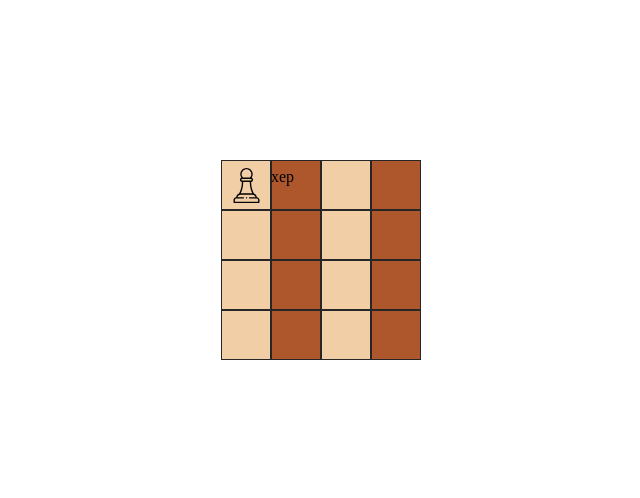
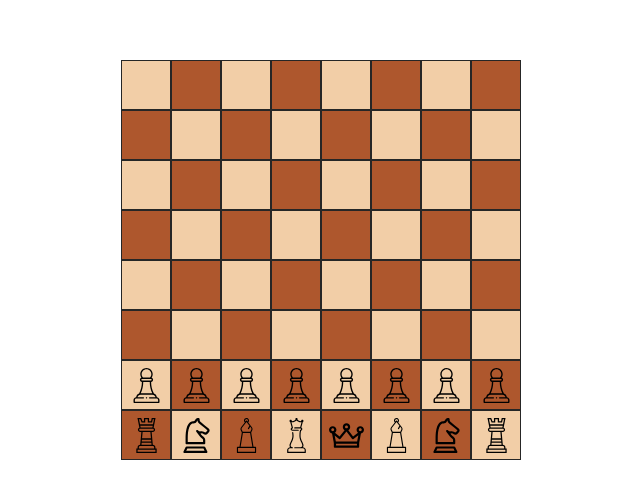
Before and after one commit to krai54rus/chess, a plain HTML site: page public/index.html in a window 1280 px wide. Shown: the part 148-646 px from the top of the page, without its empty margins (319-959 px from the left). Drawn offline with Linux system fonts and the light colour scheme.

Commit message:
nice commit

```diff
--- a/public/assets/main.css
+++ b/public/assets/main.css
@@ -11,18 +11,20 @@
     display: flex;
     justify-content: center;
     align-items: center;
+    position: relative;
 }
 .table {
     display: flex;
     justify-content: center;
     align-items: center;
+    position: relative;
 }
 .table-cells{
     display: flex;
     flex-wrap: wrap;
     justify-content: flex-start;
     align-items: center;
-    width: 200px;
+    width: 400px;
 }
 .cell {
     width: 50px;
@@ -32,12 +34,12 @@
     justify-content: center;
     align-items: center;
 }
-.cell:nth-child(odd) {
+/* .cell:nth-child(odd) {
     background-color: #F2CEA7;
 }
 .cell:nth-child(even) {
     background-color: #AE572D;
-}
+} */
 .chessman{
     position: absolute;
     width: 35px;
--- a/public/index.html
+++ b/public/index.html
@@ -1,5 +1,6 @@
 <!DOCTYPE html>
 <html lang="en">
+
 <head>
     <meta charset="UTF-8">
     <meta http-equiv="X-UA-Compatible" content="IE=edge">
@@ -7,15 +8,61 @@
     <title>Chess</title>
     <link rel="stylesheet" href="./assets/main.css">
 </head>
+
 <body>
     <div class="table-wrapper">
-        <div class="table">
+        <div class="table" id="table">
+
             <div class="table-cells">
-                <div class="cell">
-                    <div class="chessman">
-                        <img class="chessman-img" src="./assets/chessmen/pawn.svg" alt="">
-                    </div>
-                </div>
+                <div class="cell"></div>
+                <div class="cell"></div>
+                <div class="cell"></div>
+                <div class="cell"></div>
+                <div class="cell"></div>
+                <div class="cell"></div>
+                <div class="cell"></div>
+                <div class="cell"></div>
+                <div class="cell"></div>
+                <div class="cell"></div>
+                <div class="cell"></div>
+                <div class="cell"></div>
+                <div class="cell"></div>
+                <div class="cell"></div>
+                <div class="cell"></div>
+                <div class="cell"></div>
+                <div class="cell"></div>
+                <div class="cell"></div>
+                <div class="cell"></div>
+                <div class="cell"></div>
+                <div class="cell"></div>
+                <div class="cell"></div>
+                <div class="cell"></div>
+                <div class="cell"></div>
+                <div class="cell"></div>
+                <div class="cell"></div>
+                <div class="cell"></div>
+                <div class="cell"></div>
+                <div class="cell"></div>
+                <div class="cell"></div>
+                <div class="cell"></div>
+                <div class="cell"></div>
+                <div class="cell"></div>
+                <div class="cell"></div>
+                <div class="cell"></div>
+                <div class="cell"></div>
+                <div class="cell"></div>
+                <div class="cell"></div>
+                <div class="cell"></div>
+                <div class="cell"></div>
+                <div class="cell"></div>
+                <div class="cell"></div>
+                <div class="cell"></div>
+                <div class="cell"></div>
+                <div class="cell"></div>
+                <div class="cell"></div>
+                <div class="cell"></div>
+                <div class="cell"></div>
+                <div class="cell"></div>
                 <div class="cell"></div>
                 <div class="cell"></div>
                 <div class="cell"></div>
@@ -32,9 +79,12 @@
                 <div class="cell"></div>
                 <div class="cell"></div>
             </div>
+            <div class="chessmen-container" id="chessmen-container"></div>
         </div>
-        <div class="chessmen-container" id="chessmen-container"></div>
+
+
     </div>
     <script src="../src/index.js"></script>
 </body>
+
 </html>
--- a/src/index.js
+++ b/src/index.js
@@ -1,63 +1,174 @@
-console.log('hello');
+let cells = document.querySelectorAll('.cell');
+const chessmenContainer = document.getElementById('chessmen-container');
+const tableMeasure = document.getElementById('table').getBoundingClientRect();
+let indexX = 0;
+let indexY = 9;
+let iter = 0;
+const symb = ['a','b','c','d','e','f','g','h'];
+const tableCoords = {};
+let cellsColor = 1;
+const light = '#F2CEA7';
+const brown = '#AE572D';
+function tableColor(cell,index){
+    if (index % 2) {
+        if (cellsColor) {
+            cell.style.backgroundColor = brown;
+        }else{
+            cell.style.backgroundColor = light;
+        }
+        if (index % 8 == 7) {
+            if (cellsColor) {
+                cellsColor = 0;
+            }else{
+                cellsColor = 1;
+            }
+        }
+    }else{
+        if (!cellsColor) {
+            cell.style.backgroundColor = brown;
+        }else{
+            cell.style.backgroundColor = light;
+        }
+    }
+}
+cells.forEach(function(cell,index){
+    tableColor(cell,index);
+    // Получаем координаты и размеры клетки
+    let cellMeasure = cell.getBoundingClientRect(),
+    relativePos = {};
 
-let cells = document.querySelectorAll('.cell');
-const chessmenContainer = document.getElementById('chessmen-container'); ;
-let indexY = 0;
-let indexX = 0;
-let iter = 0;
-const symb = ['a','b','c','d'];
-const tableCoords = {};
-cells.forEach(function(cell,index){
-    // coords
-    let coords = cell.getBoundingClientRect();
-    console.log(coords);
-
-    indexY++;
-    let ostatok = index % 4;
+    relativePos.x = cellMeasure.left - tableMeasure.left;
+    relativePos.y = cellMeasure.top - tableMeasure.top;
+    // Каждый 4 индекс переносим цифру по X и смещаем Н lj 1
+    indexX++;
+    let ostatok = index % 8;
     if (!ostatok) {
-        indexX++;
-        indexY = 1;
+        indexY--;
+        indexX = 1;
     }
+    // Текущие Y и X по шахматной доске
     let currIndexY = indexY;
-    let currIndexX = indexX;
-    // let name = `${symb[currIndexX-1]}${currIndexY}`;
+    let currIndexX = symb[indexX-1];
     let name = `${currIndexX}${currIndexY}`;
+    // Таблица клеток доски с их страничными координатами
     tableCoords[name] = {
-        x:coords.x,
-        y:coords.y
+        x:relativePos.x,
+        y:relativePos.y,
+        width:cellMeasure.width,
+        height:cellMeasure.height
     };
+    // Имя клетки
+    cell.setAttribute('coord',name);
+    // Координаты доски
     cell.setAttribute('data-x',currIndexX);
     cell.setAttribute('data-y',currIndexY);
-    cell.setAttribute('data-pos-x',coords.x);
-    cell.setAttribute('data-pos-y',coords.y);
+    // Координаты страницы
+    cell.setAttribute('data-pos-x',cellMeasure.x);
+    cell.setAttribute('data-pos-y',cellMeasure.y);
 });
 console.log(tableCoords);
-const coords = {
-    x:[1,2,3,4],
-    y: [1,2,3,4]
-}
+// const coords = {
+//     x:[1,2,3,4],
+//     y: [1,2,3,4]
+// }
 
-// const chessmen =
-
-class Elem{
-    constructor(x,y){
-        this.x = x;
-        this.y = y;
+class Figure {
+    constructor(cell){
+        this.cell = cell;
+        // this.x = x;
+        // this.y = y;
     }
     draw(name){
+        let coordObj = tableCoords[`${this.cell}`];
+
         let elem = document.createElement("div");
         elem.classList.add('chessman');
-        let coordObj = tableCoords[`${this.x}${this.y}`];
-        console.log(coordObj);
 
-        elem.innerHTML = 'xep';
+        elem.innerHTML = `<img class="chessman-img" src="./assets/chessmen/${name}.svg" alt="">`;
+        elem.style.left = `${coordObj.x+(coordObj.width-35)/2}px`;
+        elem.style.top =`${coordObj.y+(coordObj.width-35)/2}px`;
         chessmenContainer.append(elem);
-        //elem.setAttribute("style", `left:${coordObj.x}; top: ${coordObj.y};`);
-        elem.style.left = `${coordObj.x}px`;
-        elem.style.top =`${coordObj.y}px`;
-
-        // return name;
+    }
+    move(){
+        console.log('move');
     }
 }
 
-new Elem(1,2).draw('pawn');
+class Table {
+    constructor(){
+        this.whitePos = [
+            {
+                cell:'a2',
+                name:'pawn'
+            },
+            {
+                cell:'b2',
+                name:'pawn'
+            },
+            {
+                cell:'c2',
+                name:'pawn'
+            },
+            {
+                cell:'d2',
+                name:'pawn'
+            },
+            {
+                cell:'e2',
+                name:'pawn'
+            },
+            {
+                cell:'f2',
+                name:'pawn'
+            },
+            {
+                cell:'g2',
+                name:'pawn'
+            },
+            {
+                cell:'h2',
+                name:'pawn'
+            },
+            {
+                cell:'a1',
+                name:'rook'
+            },
+            {
+                cell:'b1',
+                name:'knight'
+            },
+            {
+                cell:'c1',
+                name:'bishop'
+            },
+            {
+                cell:'d1',
+                name:'queen'
+            },
+            {
+                cell:'e1',
+                name:'king'
+            },
+            {
+                cell:'f1',
+                name:'bishop'
+            },
+            {
+                cell:'g1',
+                name:'knight'
+            },
+            {
+                cell:'h1',
+                name:'rook'
+            }
+        ]
+    }
+    init(){
+        this.whitePos.forEach(function(figure){
+            new Figure(figure.cell).draw(figure.name);
+        });
+    }
+}
+new Table().init();
+
+// new Figure('a2').draw('pawn');
```
Also changed, not shown: public/assets/chessmen/bishop.svg (added), public/assets/chessmen/king.svg (added), public/assets/chessmen/knight.svg (added), public/assets/chessmen/queen.svg (added), public/assets/chessmen/rook.svg (added).
